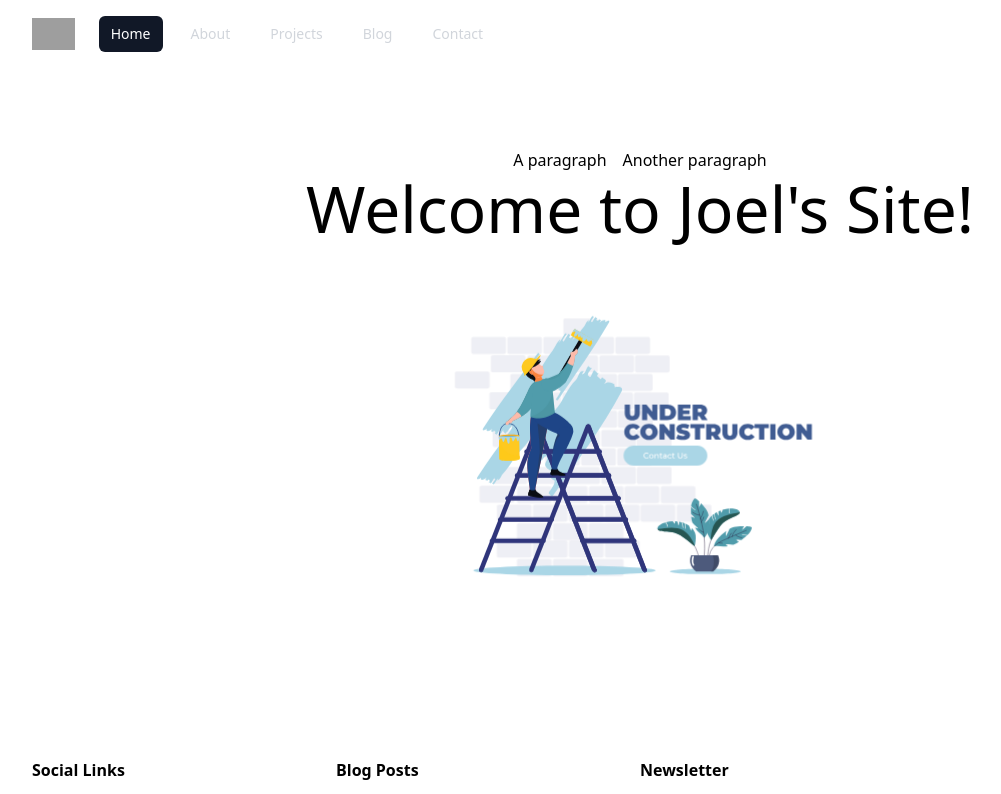
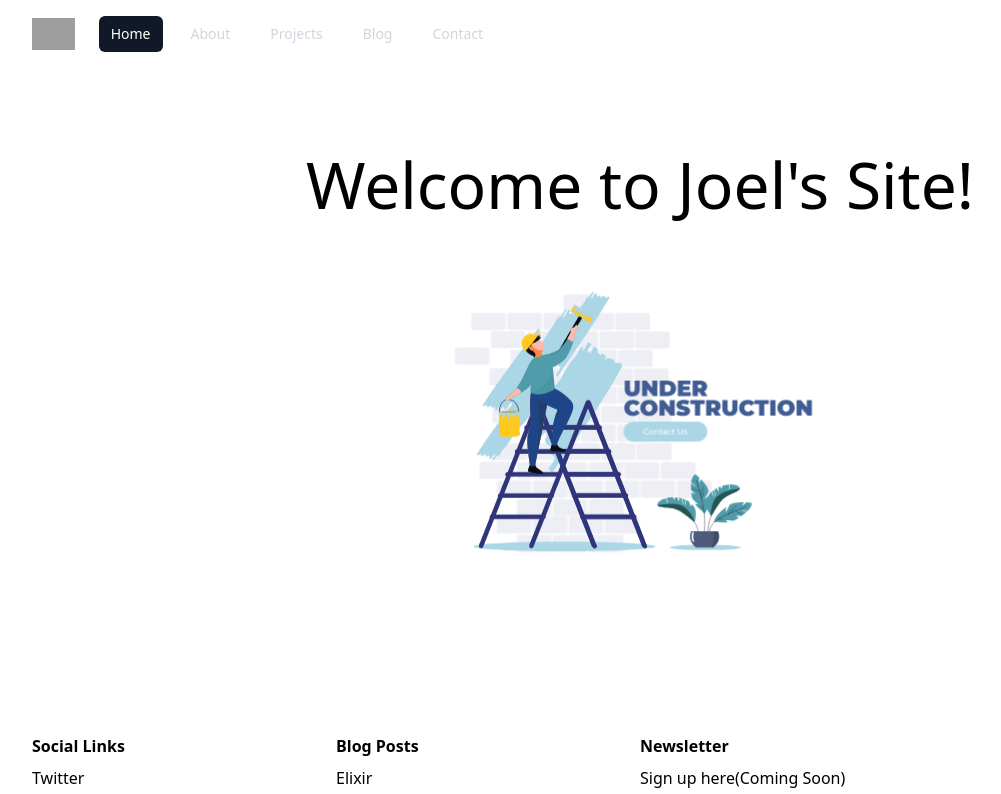
Before and after one commit to J0/portfolio, a Next.js app: page / in a window 1280 px wide. Shown: the top 794 px of the page, without its empty margins (0-1001 px from the left). Built offline with nearby package versions, Linux system fonts and the light colour scheme; grey boxes are pictures that could not be loaded.

Commit message:
refactor: start adding state to navbar

```diff
--- a/pages/index.tsx
+++ b/pages/index.tsx
@@ -15,10 +15,6 @@ export default function Home() {
 
       <Navbar></Navbar>
       <main className={styles.main}>
-        <div className="flex space-x-4">
-          <p> A paragraph</p>
-          <p>Another paragraph</p>
-        </div>
         <h1 className={styles.title}>
           Welcome to Joel's Site!
         </h1>
```
